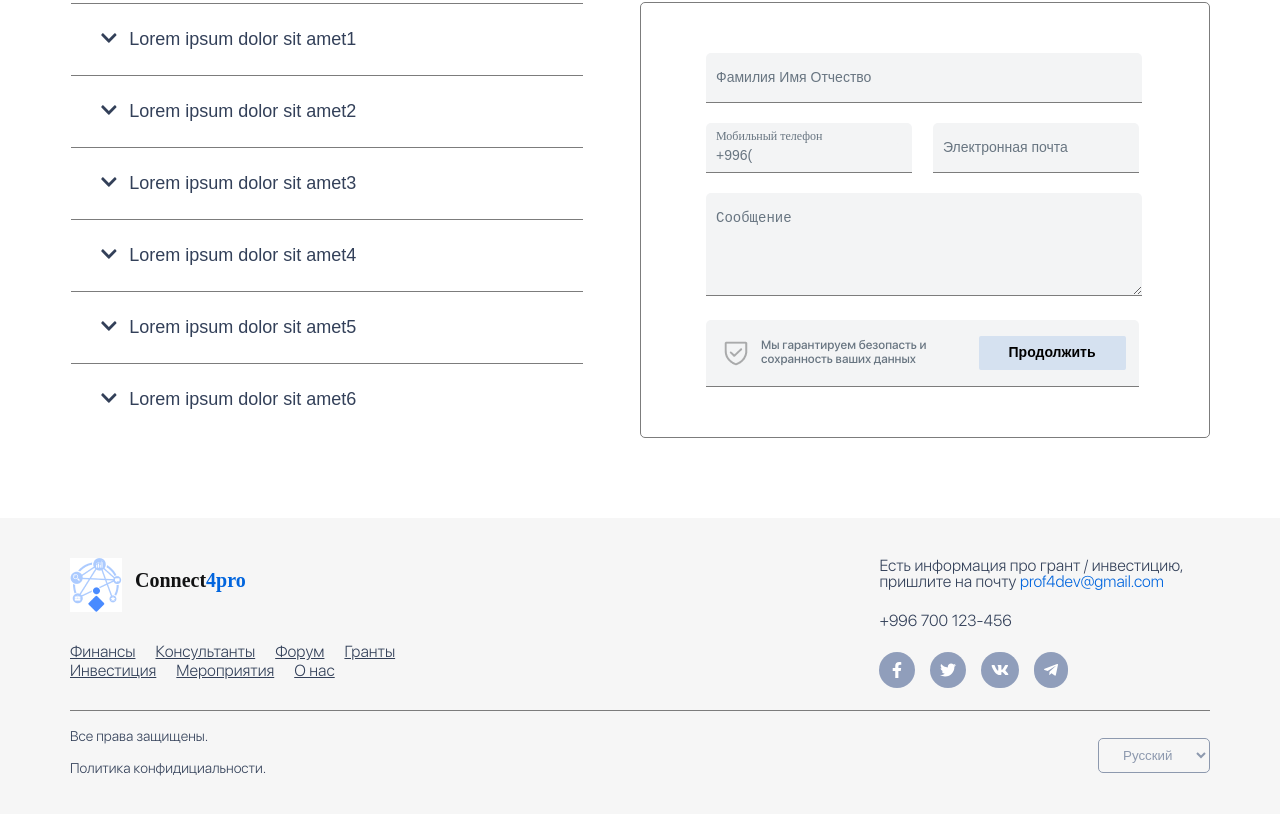
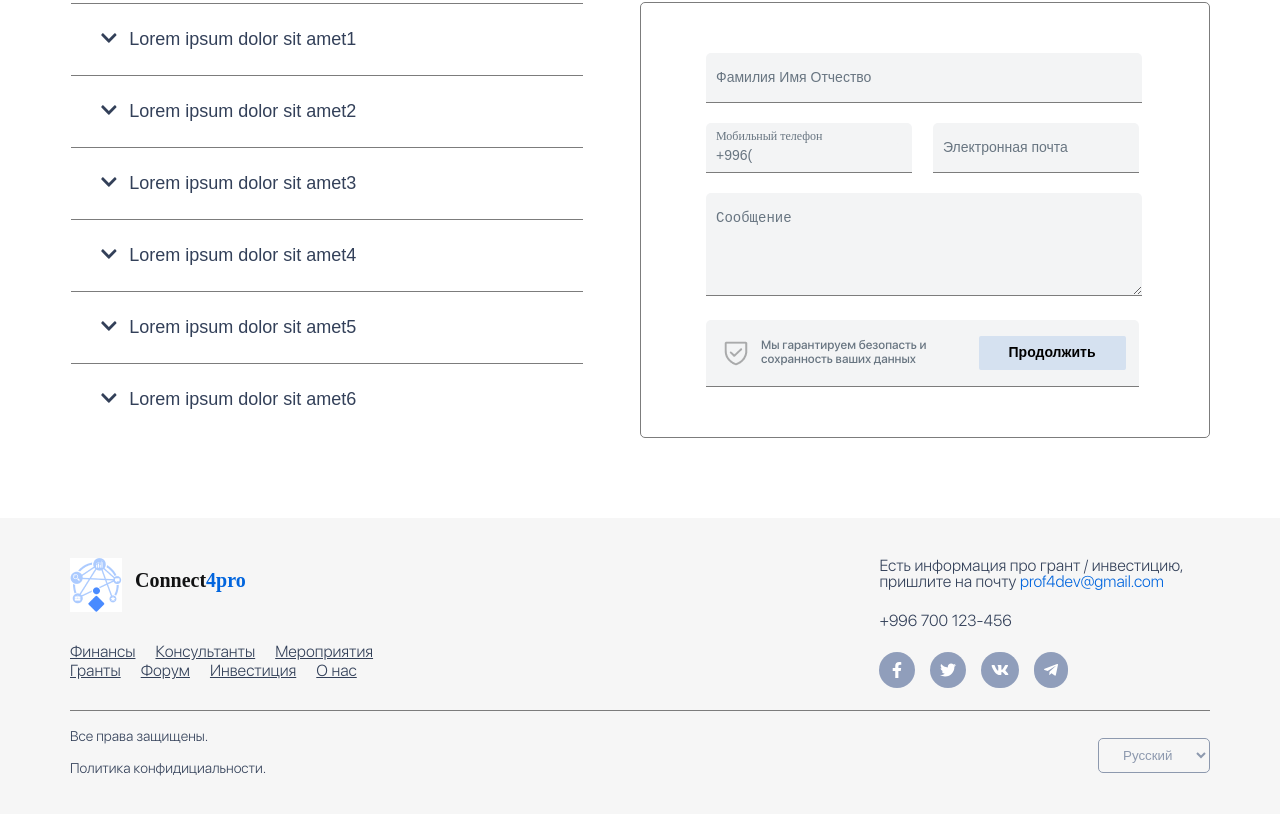
Before and after one commit to MUR4DI1JR/connect, a React (Create React App) app: page / in a window 1280 px wide. Shown: the part 4510-5324 px from the top of the page. Built offline with nearby package versions, Linux system fonts and the light colour scheme; a web font is replaced by a local one.

Commit message:
#fix navbar in footer

```diff
--- a/src/components/UI/Content/Invests/invests.js
+++ b/src/components/UI/Content/Invests/invests.js
@@ -41,7 +41,7 @@ const Invests = (props) => {
             let listInvests = props.filteredItem.slice(0, 3);
             return listInvests.map((invests, i)=>{
                 return(
-                    <div className="investsBlock" key={i} onClick={() => history.push(`/invests-page/${invests.id}`)}>
+                    <div className="investsBlock" id='3' key={i} onClick={() => history.push(`/invests-page/${invests.id}`)}>
                         <div className="investsTitle">
                             <img src={icon} alt="iconTitle"/>
                             <h1>{invests.title}{invests.star ? <FontAwesomeIcon className="investsCheckIcon" icon={faCheckCircle} /> : null}</h1>
--- a/src/components/UI/Footer/footer.js
+++ b/src/components/UI/Footer/footer.js
@@ -1,6 +1,7 @@
 import React, {useEffect, useState} from 'react';
 import { FontAwesomeIcon } from '@fortawesome/react-fontawesome';
 import { faFacebookF, faTelegramPlane, faTwitter, faVk} from '@fortawesome/free-brands-svg-icons';
+import {useHistory} from "react-router";
 
 import './footer.css';
 import './media.css';
@@ -8,13 +9,49 @@ import './media.css';
 import logo from './../../../Images/logo.png';
 
 const Footer = () => {
-    const navs = ['Финансы', 'Консультанты', 'Форум', 'Гранты', 'Инвестиция', 'Мероприятия', 'О нас'];
+    const navs = ['Финансы', 'Консультанты', 'Мероприятия', 'Гранты', 'Форум', 'Инвестиция',  'О нас'];
+    const history = useHistory();
     const [footer, setFooter] = useState(window.matchMedia('(max-width: 900px)').matches);
+    const [page, setPage] = useState(false);
+
+    const click = () =>{
+        if (page){
+            setPage(false)
+        }else {
+            setPage(true)
+        }
+    };
+
+    const nextPage = e =>{
+        click();
+        switch (e.target.textContent) {
+            case 'О нас':
+                history.push('/about-us');
+                break;
+            case 'Форум':
+                history.push('/forum');
+                break;
+            case 'Инвестиция':
+                history.push('/invests-page');
+                break;
+        }
+    };
+
+    let showText = navs.map((nav, i) => {
+        return (
+            <p key={i}>
+                <a href={history.action === "POP" ? `/#${i}` : `#${i}`} onClick={nextPage}>{nav}</a>
+            </p>
+        )
+    });
 
     useEffect(()=>{
         const screenHandler = (e) =>{setFooter(e.matches)};
         window.matchMedia('(max-width: 900px)').addListener(screenHandler);
     });
+
+
+
 
     const showFooter = () =>{
       return(
@@ -25,7 +62,7 @@ const Footer = () => {
                           <div className="footerLogo">
                               <img src={logo} alt="footerLogoIcon"/>
                               <div className="footerTextLink">
-                                  <a href="#">Connect<span>4pro</span></a>
+                                  <a href="/">Connect<span>4pro</span></a>
                               </div>
                           </div>
                           <div className="footerButtonLang">
@@ -38,13 +75,7 @@ const Footer = () => {
                   </div>
                   <div className="footerNavBar">
                       {
-                          navs.map((nav, i) => {
-                              return (
-                                  <p key={i}>
-                                      <a href="#">{nav}</a>
-                                  </p>
-                              )
-                          })
+                          showText
                       }
                   </div>
                   <div className="footerNav">
@@ -77,6 +108,7 @@ const Footer = () => {
       )
     };
 
+
     return (
         <div>
             {
@@ -88,18 +120,12 @@ const Footer = () => {
                                     <div className="footerLogo">
                                         <img src={logo} alt="footerLogoIcon"/>
                                         <div className="footerTextLink">
-                                            <a href="#">Connect<span>4pro</span></a>
+                                            <a href="/">Connect<span>4pro</span></a>
                                         </div>
                                     </div>
                                     <div className="footerNavBar">
                                         {
-                                            navs.map((nav, i) => {
-                                                return (
-                                                    <p key={i}>
-                                                        <a href="#">{nav}</a>
-                                                    </p>
-                                                )
-                                            })
+                                            showText
                                         }
                                     </div>
                                 </div>
--- a/src/components/UI/Header/header.js
+++ b/src/components/UI/Header/header.js
@@ -5,7 +5,7 @@ import {useDispatch, useSelector} from 'react-redux';
 import './header.css';
 import './media.css';
 import logo from './../../../Images/logo.png';
-import {openHandle} from "../../../redux/sliceReducer";
+import {deleteUser, openHandle} from "../../../redux/sliceReducer";
 import {FontAwesomeIcon} from "@fortawesome/react-fontawesome";
 import {faFacebookF, faTelegramPlane, faTwitter, faVk} from "@fortawesome/free-brands-svg-icons";
 
@@ -70,6 +70,12 @@ const Header = () => {
         history.push('/')
     };
 
+    const signOutClick = () =>{
+        const user = [];
+        dispatch(deleteUser(user));
+        dispatch(openHandle());
+        history.push('/')
+    };
 
     const adaptiveHeader = () =>{
         if (active){
@@ -104,7 +110,8 @@ const Header = () => {
                                 :
                                 <div className="signInHeader">
                                     {
-                                        user.length !== 0 ? null
+                                        user.length !== 0 ?
+                                            <button className={ active ? "signIn" : "signIn".concat(' active')} onClick={signOutClick}>Выход</button>
                                             :
                                             <button className={ active ? "signIn" : "signIn".concat(' active')} onClick={loginClick}>Вход</button>
                                     }
```
Also changed, not shown: src/redux/sliceReducer.js.
